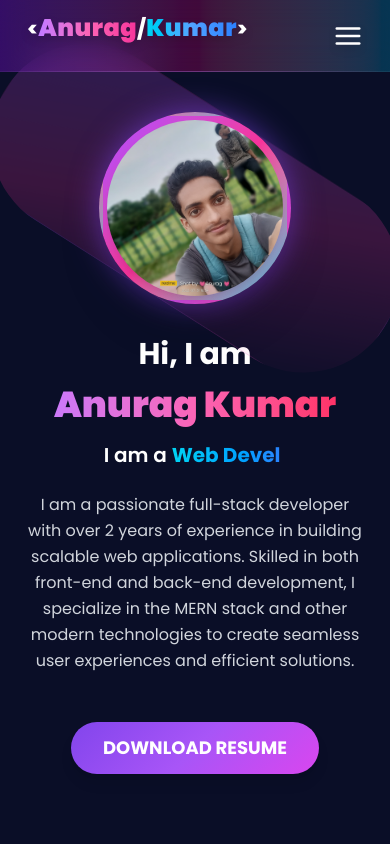
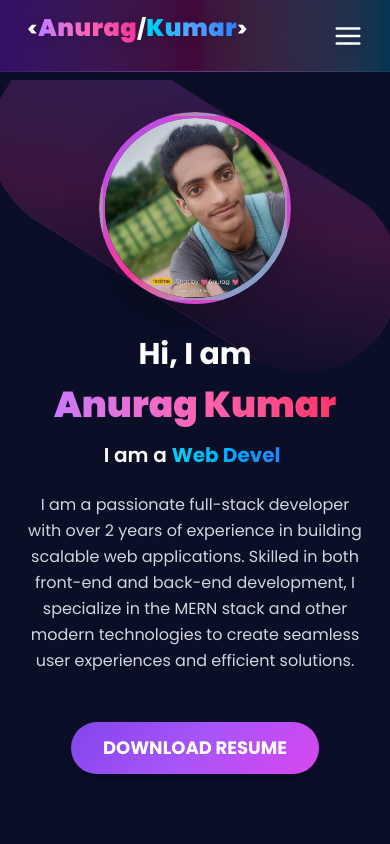
Before and after one commit to anuragkashyap302/Portfolio, a React (Vite) app in the folder myPortfolio/: page / in a window 390 px wide. Shown: the top 844 px of the page. Built offline with nearby package versions, Linux system fonts and the light colour scheme.

Commit message:
Enhance UI and performance: Refactor background animations, improve image loading, and optimize CSS for better responsiveness and accessibility

```diff
--- a/myPortfolio/src/App.jsx
+++ b/myPortfolio/src/App.jsx
@@ -1,5 +1,4 @@
 import React from "react";
-import { motion } from "framer-motion";
 import Navbar from "./components/Navbar/Navbar";
 import About from "./components/About/About";
 import Skills from "./components/Skills/Skills";
@@ -8,38 +7,16 @@ import Work from "./components/Work/Work";
 import Education from "./components/Education/Education";
 import Contact from "./components/Contact/Contact";
 import Footer from "./components/Footer/Footer";
-import BlurBlob from './components/BlurBlob';
 
 const App = () => {
   return (
     <div className="bg-[#0a0e27] overflow-x-hidden relative">
-      {/* Animated background blobs */}
-      <motion.div
-        animate={{
-          y: [0, 30, 0],
-        }}
-        transition={{ duration: 15, repeat: Infinity, ease: "easeInOut" }}
-        className="fixed top-0 left-0 w-96 h-96 bg-gradient-to-br from-purple-600 to-transparent rounded-full mix-blend-multiply filter blur-3xl opacity-40 -z-10 pointer-events-none"
-      />
-
-      <motion.div
-        animate={{
-          y: [0, -30, 0],
-        }}
-        transition={{ duration: 16, repeat: Infinity, ease: "easeInOut", delay: 1 }}
-        className="fixed bottom-0 right-0 w-96 h-96 bg-gradient-to-br from-cyan-600 to-transparent rounded-full mix-blend-multiply filter blur-3xl opacity-40 -z-10 pointer-events-none"
-      />
-
-      <motion.div
-        animate={{
-          y: [0, 20, 0],
-        }}
-        transition={{ duration: 18, repeat: Infinity, ease: "easeInOut", delay: 0.5 }}
-        className="fixed top-1/3 right-1/4 w-80 h-80 bg-gradient-to-br from-pink-600 to-transparent rounded-full mix-blend-multiply filter blur-3xl opacity-35 -z-10 pointer-events-none"
-      />
+      {/* Lightweight background atmosphere */}
+      <div className="fixed top-0 left-0 w-80 h-80 bg-gradient-to-br from-purple-600/60 to-transparent rounded-full mix-blend-multiply blur-2xl opacity-30 -z-10 pointer-events-none animate-float will-change-transform" />
+      <div className="fixed bottom-0 right-0 w-80 h-80 bg-gradient-to-br from-cyan-600/50 to-transparent rounded-full mix-blend-multiply blur-2xl opacity-25 -z-10 pointer-events-none animate-float will-change-transform" style={{ animationDelay: "1.5s" }} />
 
       {/* Subtle grid background */}
-      <div className="fixed inset-0 bg-[linear-gradient(to_right,#4f4f4f0f_1px,transparent_1px),linear-gradient(to_bottom,#4f4f4f0f_1px,transparent_1px)] bg-[size:30px_30px] -z-9 pointer-events-none opacity-30" />
+      <div className="fixed inset-0 bg-[linear-gradient(to_right,#4f4f4f0a_1px,transparent_1px),linear-gradient(to_bottom,#4f4f4f0a_1px,transparent_1px)] bg-[size:42px_42px] -z-10 pointer-events-none opacity-20" />
 
       <div className="relative pt-20">
         <Navbar />
--- a/myPortfolio/src/components/About/About.jsx
+++ b/myPortfolio/src/components/About/About.jsx
@@ -104,7 +104,7 @@ const About = () => {
 
           {/* Profile Image with Tilt */}
           <Tilt
-            className="w-48 h-48 sm:w-64 sm:h-64 md:w-[26rem] md:h-[26rem] rounded-full shadow-2xl relative z-10"
+            className="w-48 h-48 sm:w-64 sm:h-64 md:w-[26rem] md:h-[26rem] rounded-full shadow-2xl relative z-10 overflow-hidden"
             tiltMaxAngleX={20}
             tiltMaxAngleY={20}
             perspective={1000}
@@ -113,16 +113,22 @@ const About = () => {
             gyroscope={true}
           >
             <motion.div
-              className="w-full h-full rounded-full border-4 border-transparent bg-gradient-to-br from-purple-500 via-pink-500 to-cyan-500 p-1"
+              className="w-full h-full rounded-full border-4 border-transparent bg-gradient-to-br from-purple-500 via-pink-500 to-cyan-500 p-[2px]"
               whileInView={{
                 boxShadow: "0 0 30px rgba(130, 69, 236, 0.6)",
               }}
             >
-              <img
-                src={profileImage}
-                alt="Anurag Kumar"
-                className="w-full h-full rounded-full object-cover shadow-lg"
-              />
+              <div className="relative w-full h-full rounded-full overflow-hidden bg-[#0a0e27]">
+                <img
+                  src={profileImage}
+                  alt="Anurag Kumar"
+                  loading="eager"
+                  fetchPriority="high"
+                  decoding="async"
+                  draggable="false"
+                  className="absolute inset-0 w-full h-full rounded-full object-cover scale-[1.66] shadow-lg select-none"
+                />
+              </div>
             </motion.div>
           </Tilt>
         </motion.div>
--- a/myPortfolio/src/components/Contact/Contact.jsx
+++ b/myPortfolio/src/components/Contact/Contact.jsx
@@ -92,7 +92,7 @@ const Contact = () => {
         initial="hidden"
         whileInView="show"
         viewport={{ once: true }}
-        className="mt-8 w-full max-w-md bg-gradient-to-br from-gray-900/80 to-gray-950/80 backdrop-blur-xl p-8 rounded-2xl shadow-2xl border border-white/10 relative group z-20"
+        className="mt-8 w-full max-w-md bg-gradient-to-br from-gray-900/80 to-gray-950/80 backdrop-blur-md p-8 rounded-2xl shadow-2xl border border-white/10 relative group z-20"
       >
         {/* Animated gradient border on hover */}
         <div className="absolute inset-0 rounded-2xl bg-gradient-to-r from-purple-500/0 via-pink-500/0 to-cyan-500/0 opacity-0 group-hover:opacity-100 p-[1px] -z-10 transition duration-300">
--- a/myPortfolio/src/components/Education/Education.jsx
+++ b/myPortfolio/src/components/Education/Education.jsx
@@ -56,7 +56,7 @@ const Education = () => {
             {/* Education Card */}
             <motion.div
               whileHover={{ y: -10, scale: 1.02 }}
-              className={`w-full sm:w-[45%] p-6 sm:p-8 rounded-2xl backdrop-blur-xl bg-gradient-to-br from-gray-900/80 to-gray-950/80 border border-white/10 shadow-lg hover:shadow-2xl hover:shadow-purple-500/30 transition-all duration-300 relative group overflow-hidden ${
+              className={`w-full sm:w-[45%] p-6 sm:p-8 rounded-2xl backdrop-blur-md bg-gradient-to-br from-gray-900/80 to-gray-950/80 border border-white/10 shadow-lg hover:shadow-2xl hover:shadow-purple-500/30 transition-all duration-300 relative group overflow-hidden ${
                 index % 2 === 0 ? "sm:mr-auto" : "sm:ml-auto"
               }`}
             >
@@ -74,6 +74,8 @@ const Education = () => {
                   <img
                     src={edu.img}
                     alt={edu.school}
+                    loading="lazy"
+                    decoding="async"
                     className="w-14 h-14 object-cover"
                   />
                 </motion.div>
@@ -122,11 +124,8 @@ const Education = () => {
               {/* Decorative element */}
               <motion.div
                 className="absolute top-0 right-0 w-20 h-20 bg-gradient-to-br from-purple-500/10 to-pink-500/10 rounded-full blur-2xl -z-10"
-                animate={{
-                  scale: [1, 1.3, 1],
-                  opacity: [0.5, 0.8, 0.5],
-                }}
-                transition={{ duration: 4, repeat: Infinity }}
+                animate={{ scale: [1, 1.08, 1], opacity: [0.4, 0.7, 0.4] }}
+                transition={{ duration: 4.5, repeat: Infinity, ease: "easeInOut" }}
               />
             </motion.div>
 
--- a/myPortfolio/src/components/Skills/Skills.jsx
+++ b/myPortfolio/src/components/Skills/Skills.jsx
@@ -35,7 +35,7 @@ const Skills = () => (
           whileInView={{ opacity: 1, y: 0 }}
           transition={{ duration: 0.5, delay: categoryIdx * 0.1 }}
           viewport={{ once: true, amount: 0.2 }}
-          className="bg-gradient-to-br from-gray-900/60 to-gray-950/60 backdrop-blur-md px-6 sm:px-10 py-6 sm:py-6 mb-10 w-full sm:w-[48%] rounded-2xl border border-white/10 hover:border-purple-400/30 shadow-lg hover:shadow-purple-500/20 transition duration-300 relative overflow-hidden group"
+          className="bg-gradient-to-br from-gray-900/60 to-gray-950/60 backdrop-blur-sm px-6 sm:px-10 py-6 sm:py-6 mb-10 w-full sm:w-[48%] rounded-2xl border border-white/10 hover:border-purple-400/30 shadow-lg hover:shadow-purple-500/20 transition duration-300 relative overflow-hidden group"
         >
           {/* Category Title */}
           <h3 className="text-2xl sm:text-3xl font-bold text-white mb-4 text-center">
@@ -62,6 +62,8 @@ const Skills = () => (
                   <img
                     src={skill.logo}
                     alt={`${skill.name} logo`}
+                    loading="lazy"
+                    decoding="async"
                     className="w-6 h-6 sm:w-7 sm:h-7"
                   />
                   <span className="text-xs sm:text-sm text-gray-200 font-medium">
--- a/myPortfolio/src/index.css
+++ b/myPortfolio/src/index.css
@@ -5,8 +5,27 @@
   font-family: 'Poppins', sans-serif;
 }
 
+html, body, #root {
+  min-height: 100%;
+}
+
+body {
+  background: #0a0e27;
+  overflow-x: hidden;
+}
+
 html{
   scroll-behavior: smooth;
+}
+
+section {
+  content-visibility: auto;
+  contain-intrinsic-size: 1px 900px;
+}
+
+img {
+  max-width: 100%;
+  height: auto;
 }
 
 @layer utilities {
@@ -27,3 +46,20 @@ html{
 .animate-float {
   animation: float 3.5s ease-in-out infinite;
 }
+
+@media (prefers-reduced-motion: reduce) {
+  html {
+    scroll-behavior: auto;
+  }
+
+  *, *::before, *::after {
+    animation-duration: 0.01ms !important;
+    animation-iteration-count: 1 !important;
+    transition-duration: 0.01ms !important;
+    scroll-behavior: auto !important;
+  }
+
+  section {
+    content-visibility: visible;
+  }
+}
```
Also changed, not shown: myPortfolio/src/components/Experience/Experience.jsx (+9 -11 lines), myPortfolio/src/components/Navbar/Navbar.jsx (+37 -26 lines), myPortfolio/src/components/Work/Work.jsx (+6 -2 lines), myPortfolio/src/constants.js (+13 -12 lines).
